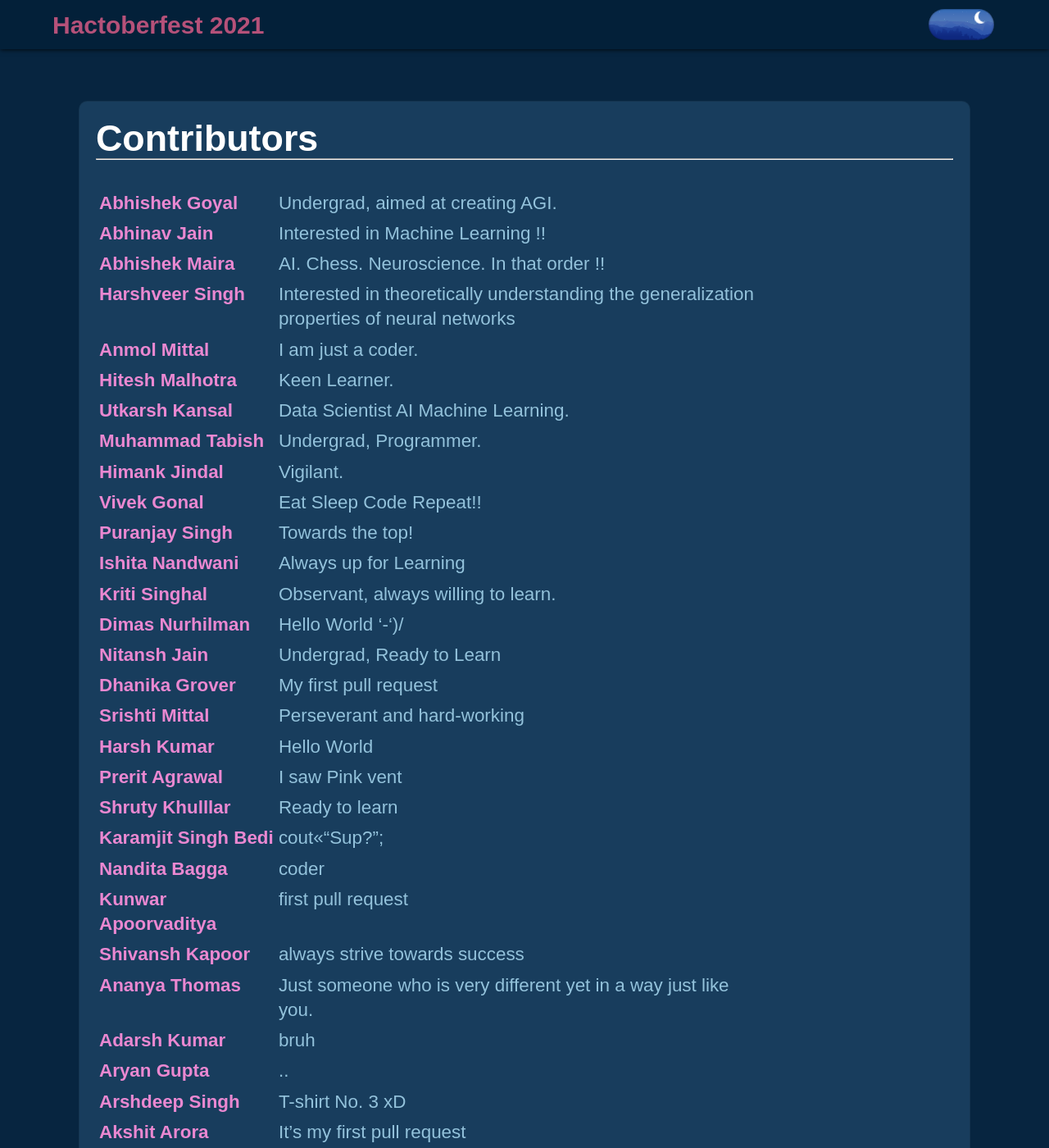
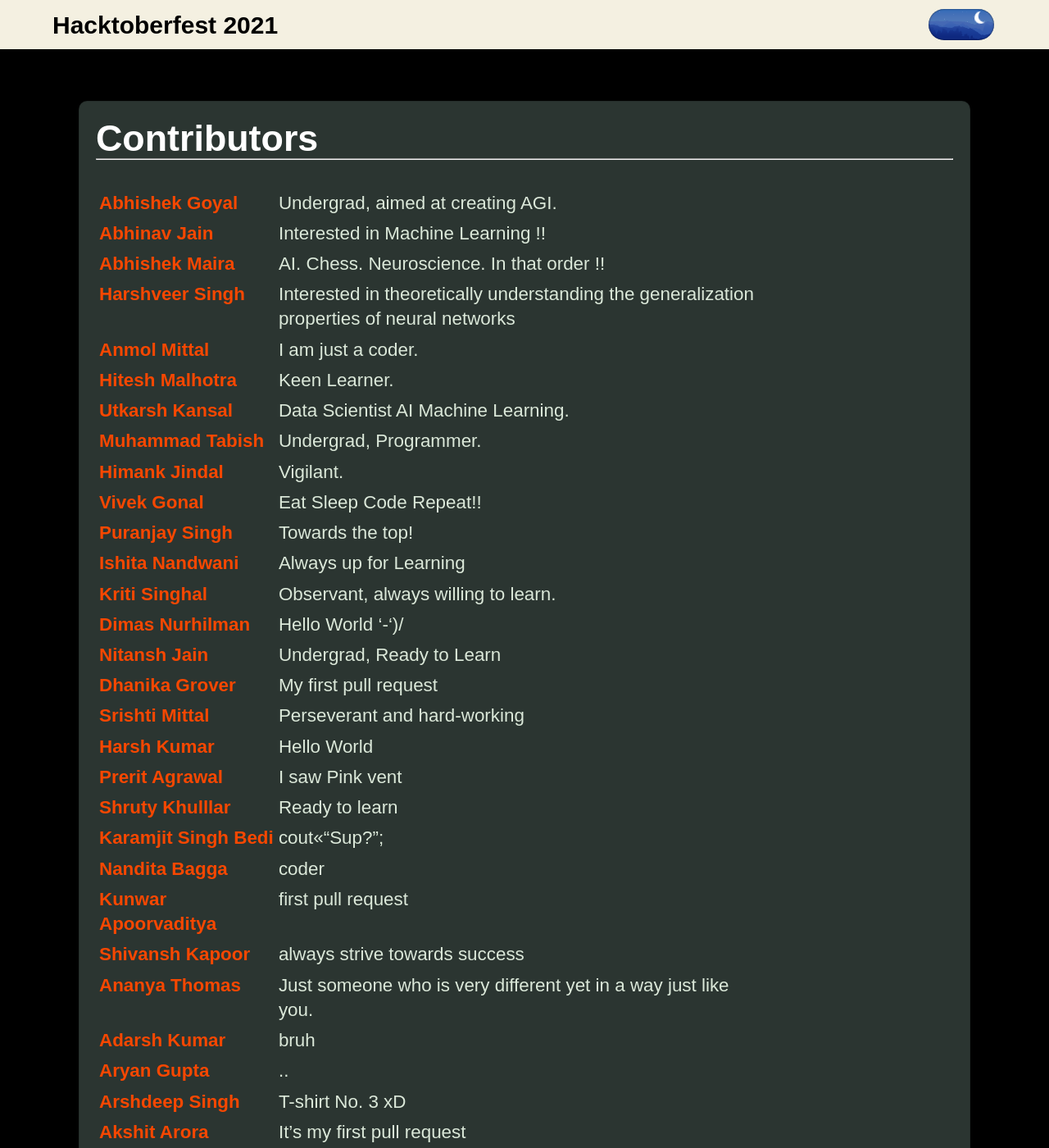
Before and after one commit to ABHISHEK-G0YAL/Hacktoberfest-2021, a Jekyll site: the page built from index.md, in a window 1280 px wide and 1400 px high. Shown: the whole window at 82% size. Built offline with Jekyll 4.4.1, drawn with Linux system fonts in a browser that asks for light colours.

Commit message:
Changed colors to match 2021 Hacktoberfest

```diff
--- a/_config.yml
+++ b/_config.yml
@@ -1,4 +1,4 @@
-title: Hactoberfest 2021
+title: Hacktoberfest 2021
 
 url: "https://abhishek-g0yal.github.io" # the base hostname & protocol for your site, e.g. https://example.github.io
 baseurl: "/Hacktoberfest-2021" # the subpath of your site, e.g. /blog
--- a/assets/main.css
+++ b/assets/main.css
@@ -4,37 +4,37 @@ html[data-theme="dark"] {
   --highlight-color: hsl(0, 0%, 60%);
   --light-border-color: hsl(0, 0%, 30%);
   --light-text-color: rgb(199, 199, 204);
-  --link-color: #ea88d1;
-  --link-color-visited: hsl(250, 100%, 60%);
-  --main-background-color: #072540;
-  --main-text-color: #93c2db;
+  --link-color: #f74700;
+  --link-color-visited: #ffffff;
+  --main-background-color: #000000;
+  --main-text-color: #dbe8d9;
   --medium-text-color: hsl(0, 0%, 70%);
   --underline-color: hsl(0, 0%, 50%);
   --social-link-color: #ffffff;
-  --card-background-color: #183d5d;
+  --card-background-color: #2b3531;
   --newsletter-background-color: #222324;
   --button-background-color: #111;
-  --nav-background-color: #032039;
+  --nav-background-color: #f4f0e1;
 }
 
 html, html[data-theme="light"] {
-  --bold-color: #094070;
+  --bold-color: #000000;
   --box-background-color: rgb(249, 249, 250);
   --highlight-color: hsl(0, 0%, 80%);
   --light-border-color: rgb(230, 230, 230);
   --light-text-color: rgb(72, 72, 74);
-  --link-color: #0074bb;
-  --link-color-visited: hsl(250, 100%, 37%);
-  --main-background-color: #fcfcfc;
-  --main-text-color:#9c4f68;
+  --link-color: #b53a25;
+  --link-color-visited: #000000;
+  --main-background-color: #dbe8d9;
+  --main-text-color:#2b3531;
   --medium-text-color: hsl(0, 40%, 2%);
   --sidebar-color: hsl(0, 0%, 90%);
   --underline-color: hsl(0, 0%, 60%);
   --social-link-color: #262222;
-  --card-background-color: #ffffff;
+  --card-background-color: #f4f0e1;
   --newsletter-background-color: #00000008;
   --button-background-color: #fff;
-  --nav-background-color: #fafafa;
+  --nav-background-color: #f4f0e1;
 }
 
 html, html[data-theme="dark"], html[data-theme="light"] {
@@ -138,7 +138,7 @@ h1, h2, h3, h4, h5, h6 {
   font-size: 1.25rem;
   line-height: inherit;
   white-space: nowrap;
-  color: #b55179 !important;
+  color: #000000 !important;
 }
 
 .card {
```
Also changed, not shown: 1 other file.
